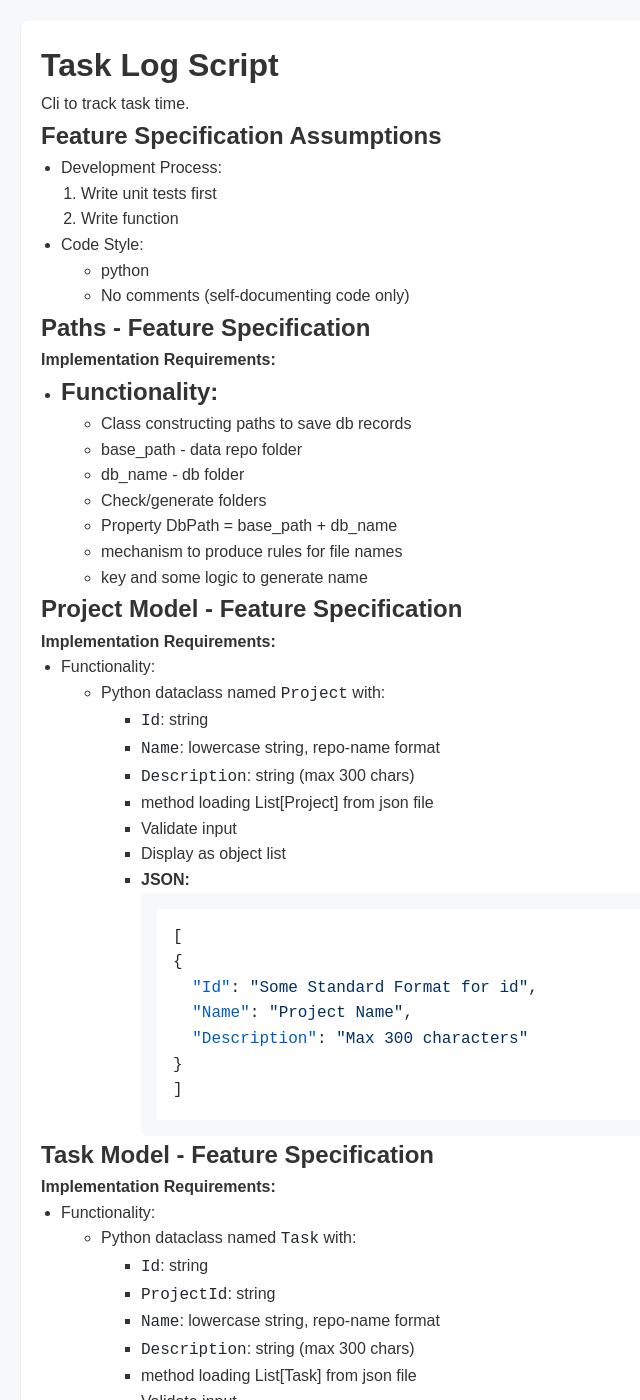
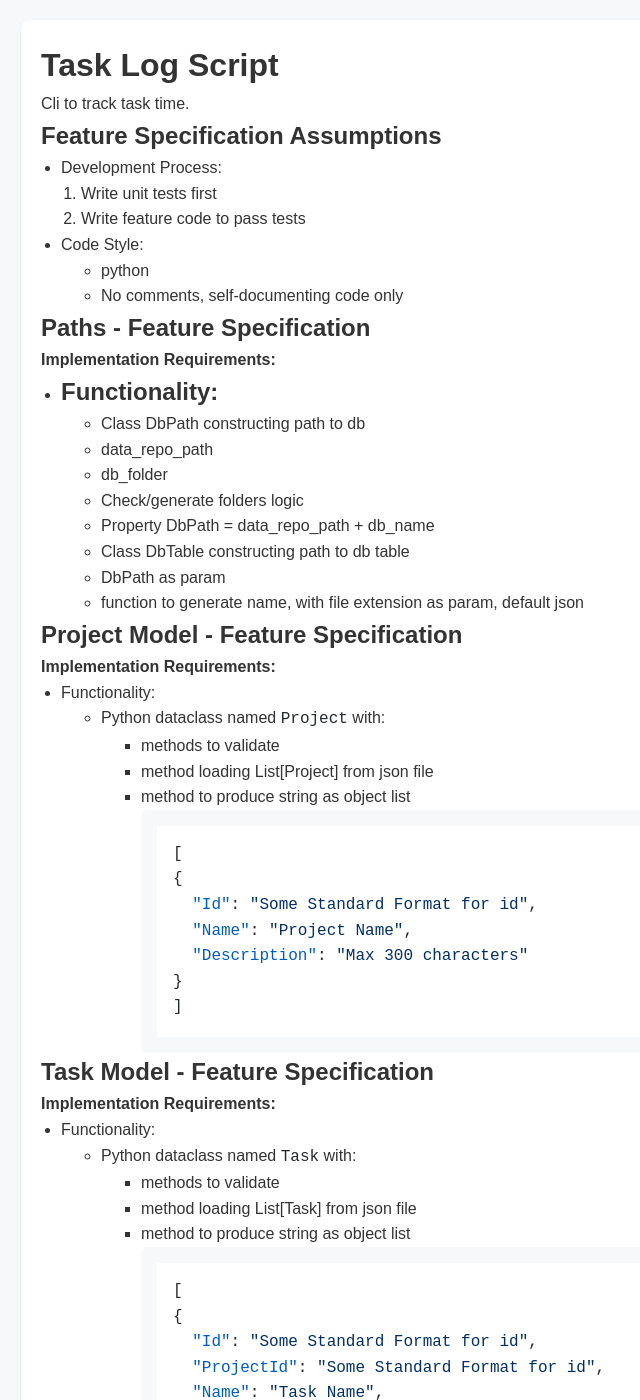
Before and after one commit to atari-monk/utility-scripts, a Jekyll site: the page built from docs/core/task_log.md, in a window 1280 px wide and 1400 px high. Shown: the whole window, without its empty margins (189-829 px from the left). Built offline with Jekyll 4.4.1, drawn with Linux system fonts in a browser that asks for light colours; our own code applies the rules of GitHub Pages for plain Markdown files; some of the changed text lies outside the part shown.

Commit message:
Refactor task_log.md: clarify feature specifications

````diff
--- a/docs/core/task_log.md
+++ b/docs/core/task_log.md
@@ -6,23 +6,24 @@ Cli to track task time.
 
 - Development Process:
   1. Write unit tests first
-  2. Write function
+  2. Write feature code to pass tests
 - Code Style:
   - python
-  - No comments (self-documenting code only)
+  - No comments, self-documenting code only
 
 ## Paths - Feature Specification
 
 **Implementation Requirements:**
 
 - ## Functionality:
-  - Class constructing paths to save db records
-  - base_path - data repo folder
-  - db_name - db folder
-  - Check/generate folders
-  - Property DbPath = base_path + db_name
-  - mechanism to produce rules for file names
-  - key and some logic to generate name
+  - Class DbPath constructing path to db
+  - data_repo_path
+  - db_folder
+  - Check/generate folders logic
+  - Property DbPath = data_repo_path + db_name
+  - Class DbTable constructing path to db table
+  - DbPath as param
+  - function to generate name, with file extension as param, default json
 
 ## Project Model - Feature Specification
 
@@ -30,13 +31,9 @@ Cli to track task time.
 
 - Functionality:
   - Python dataclass named `Project` with:
-    - `Id`: string
-    - `Name`: lowercase string, repo-name format
-    - `Description`: string (max 300 chars)
+    - methods to validate
     - method loading List[Project] from json file
-    - Validate input
-    - Display as object list
-    - **JSON:**
+    - method to produce string as object list
     ```json
     [
       {
@@ -53,14 +50,9 @@ Cli to track task time.
 
 - Functionality:
   - Python dataclass named `Task` with:
-    - `Id`: string
-    - `ProjectId`: string
-    - `Name`: lowercase string, repo-name format
-    - `Description`: string (max 300 chars)
+    - methods to validate
     - method loading List[Task] from json file
-    - Validate input
-    - Display as object list
-    - **JSON:**
+    - method to produce string as object list
     ```json
     [
       {
@@ -78,11 +70,10 @@ Cli to track task time.
 
 - Functionality:
   - Python dataclass named `Record` with:
-    - methods validating input
-    - method displaying as object list
+    - methods to validate
     - method loading List[Record] from json file
     - method loading last record from json file
-    - **JSON:**
+    - method to produce string as object list
     ```json
     [
       {
````
